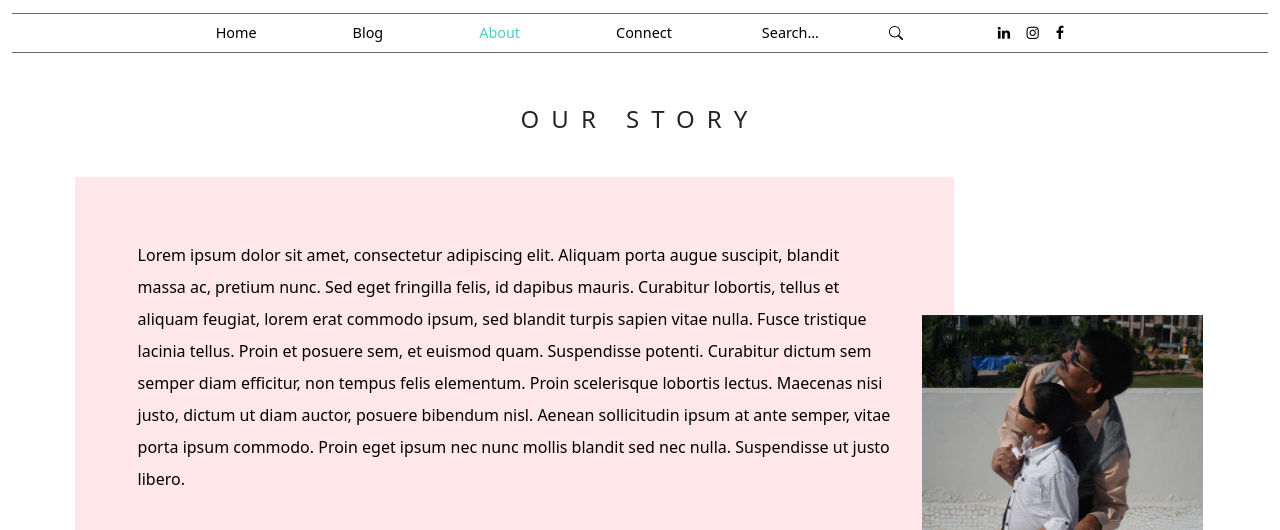
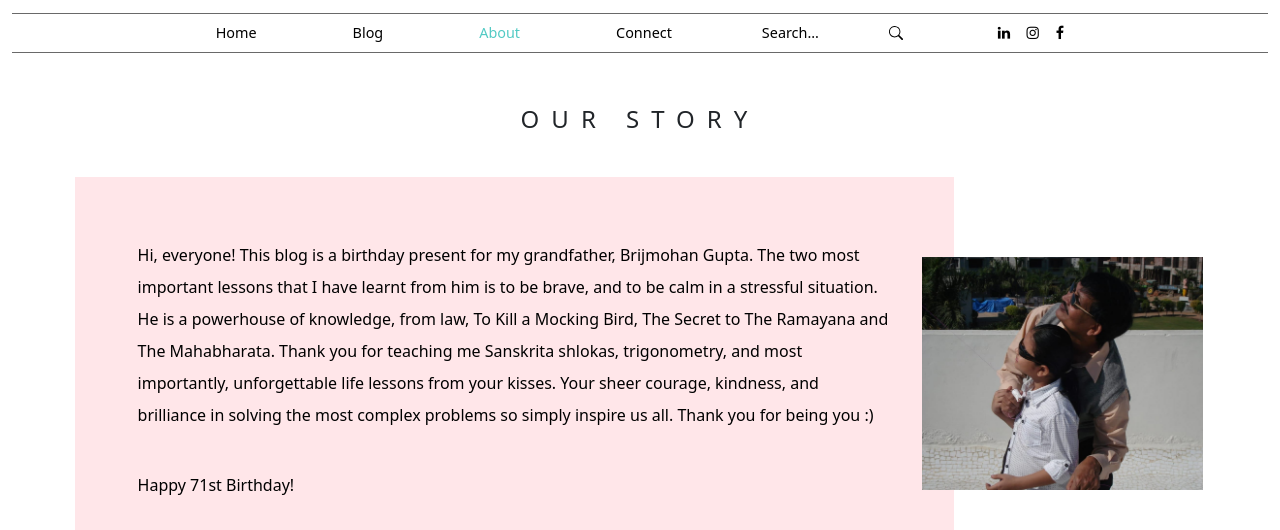
Before and after one commit to Vidhi-26/Grandpa-Blog, a plain HTML site: page about.html in a window 1280 px wide. Shown: the part 263-793 px from the top of the page. Drawn offline with nearby package versions, Linux system fonts and the light colour scheme.

Commit message:
Update about.html

```diff
--- a/about.html
+++ b/about.html
@@ -110,9 +110,13 @@
 
 <div id="entire-about" class="container-fluid position-relative">
 <div id="about-content">
-    <p id="about-1" class="about-description m-0">Lorem ipsum dolor sit amet, consectetur adipiscing elit. Aliquam porta augue suscipit, blandit massa ac, pretium nunc. Sed eget fringilla felis, id dapibus mauris. Curabitur lobortis, tellus et aliquam feugiat, lorem erat commodo ipsum, sed blandit turpis sapien vitae nulla. Fusce tristique lacinia tellus. Proin et posuere sem, et euismod quam. Suspendisse potenti. Curabitur dictum sem semper diam efficitur, non tempus felis elementum. Proin scelerisque lobortis lectus. Maecenas nisi justo, dictum ut diam auctor, posuere bibendum nisl. Aenean sollicitudin ipsum at ante semper, vitae porta ipsum commodo. Proin eget ipsum nec nunc mollis blandit sed nec nulla. Suspendisse ut justo libero.</p>
+    <p id="about-1" class="about-description m-0">
+        Hi, everyone! This blog is a birthday present for my grandfather, Brijmohan Gupta. The two most important lessons that I have learnt from him is to be brave, and to be calm in a stressful situation. He is a powerhouse of knowledge, from law, To Kill a Mocking Bird, The Secret to The Ramayana and The Mahabharata. Thank you for teaching me Sanskrita shlokas, trigonometry, and most importantly, unforgettable life lessons from your kisses. Your sheer courage, kindness, and brilliance in solving the most complex problems so simply inspire us all. Thank you for being you :)
+    </p>
 
-    <p class="about-description">Pellentesque vel feugiat felis. Ut tempus faucibus sem, ac volutpat purus tempus id. Quisque ac finibus risus. Fusce eu sodales felis, quis eleifend erat. Sed faucibus, mi nec interdum suscipit, mi lorem egestas nunc, non ullamcorper tortor sem a mauris. Nulla eu turpis ac mi interdum condimentum. Mauris ullamcorper pharetra ante, quis viverra leo sodales fringilla. Mauris aliquet purus ac nisi pulvinar, quis convallis nunc tristique. Vivamus sit amet lectus nec erat condimentum sagittis quis sed urna. Cras aliquet ex turpis, eu ornare turpis euismod pretium. Nullam bibendum a magna at condimentum. Morbi non condimentum ligula. Donec eu lacus ut ligula commodo pellentesque. Praesent vel faucibus mi. Donec quis pretium lorem.</p>
+    <p class="about-description">
+        Happy 71st Birthday!
+    </p>
 </div>
 
 <div id="about-pic">
```
